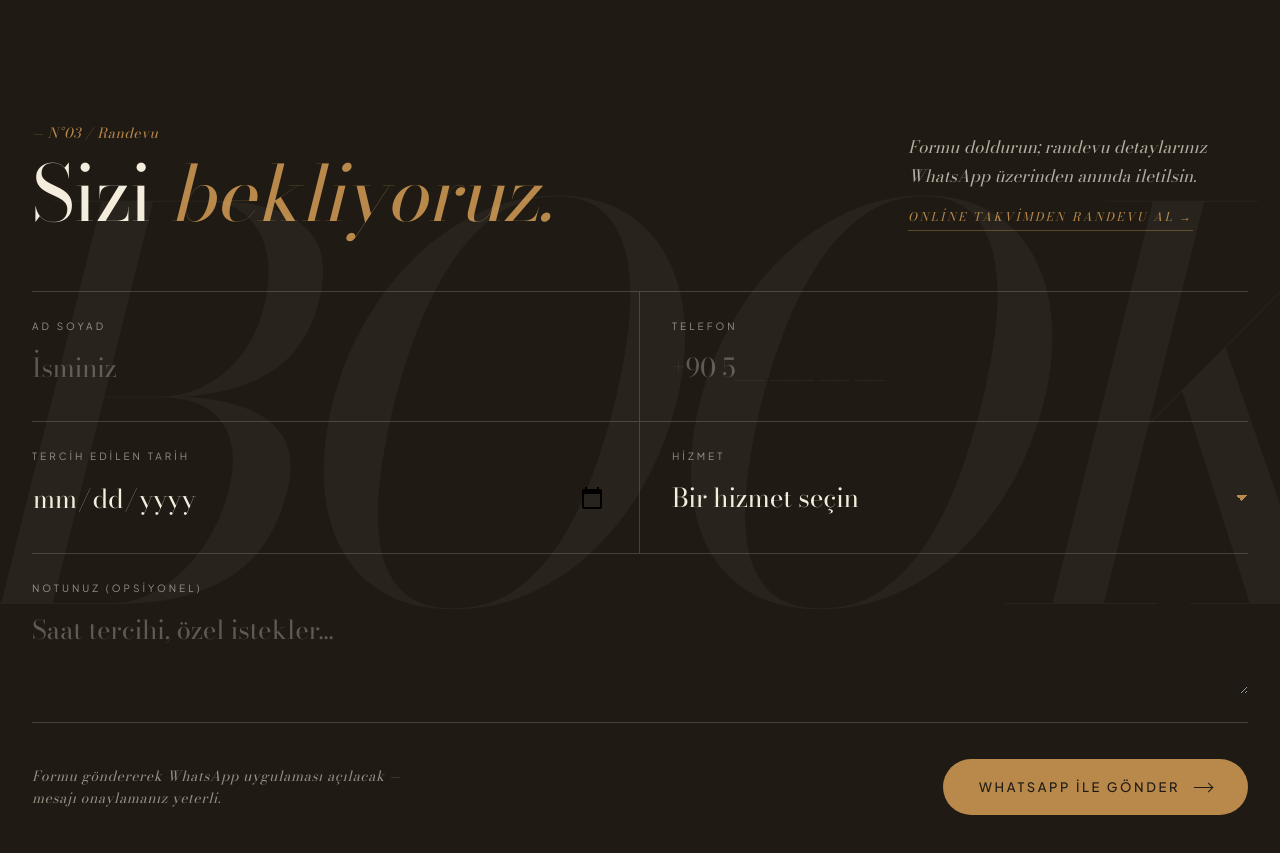
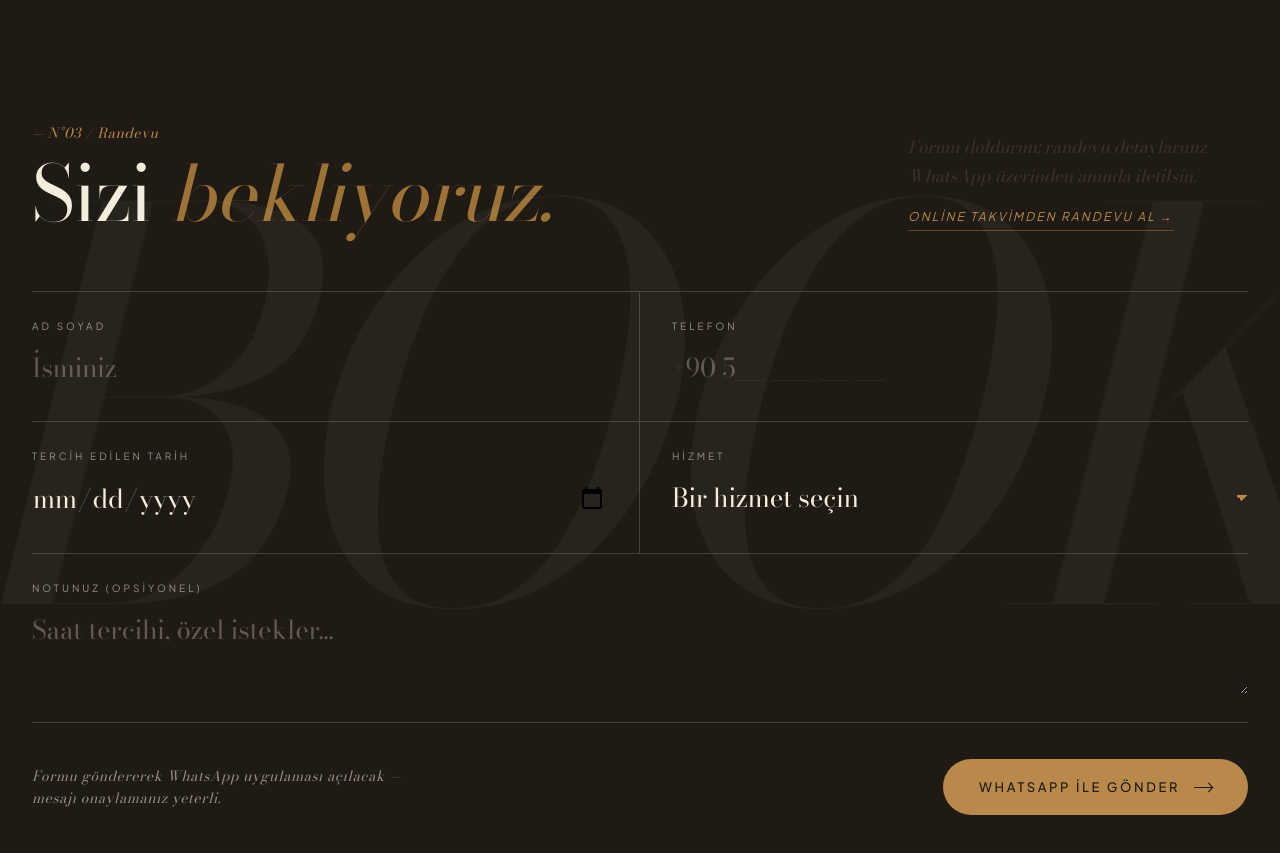
Before and after one commit to poyrazhawk-arch/maison-lale, a Next.js app: page / in a window 1280 px wide. Shown: the part 3800-4653 px from the top of the page. Built offline with nearby package versions, Linux system fonts and the light colour scheme.

Commit message:
Replace inline styles in WhatsAppBooking with proper module classes
Header right column and calendar link were using ad-hoc inline styles
instead of the project's CSS module conventions, breaking consistency
with the rest of the dark booking section's styling.

```diff
--- a/src/components/Booking.module.css
+++ b/src/components/Booking.module.css
@@ -173,6 +173,45 @@
   width: 26px;
 }
 
+.sectionNum {
+  color: var(--gold);
+}
+
+.sectionTitle {
+  color: var(--cream);
+}
+
+.sectionTitleEm {
+  color: var(--gold);
+}
+
+.rightCol {
+  display: flex;
+  flex-direction: column;
+  align-items: flex-start;
+  gap: 16px;
+  color: rgba(244, 236, 220, 0.7);
+}
+
+.calLink {
+  display: inline-flex;
+  align-items: center;
+  gap: 8px;
+  font-family: var(--sans);
+  font-size: 12px;
+  letter-spacing: 0.18em;
+  text-transform: uppercase;
+  color: var(--gold);
+  border-bottom: 1px solid rgba(184, 137, 74, 0.4);
+  padding-bottom: 3px;
+  transition: border-color 0.25s ease, color 0.25s ease;
+}
+
+.calLink:hover {
+  border-color: var(--gold);
+  color: #cc9a55;
+}
+
 .calCta {
   border-top: 1px solid rgba(244, 236, 220, 0.18);
   padding-top: 48px;
--- a/src/components/WhatsAppBooking.tsx
+++ b/src/components/WhatsAppBooking.tsx
@@ -45,22 +45,14 @@ export default function WhatsAppBooking({ whatsappPhone, salonName }: Props) {
       <div className="container">
         <div className="sec-head">
           <div className="left">
-            <div className="sec-num" style={{ color: 'var(--gold)' }}>— N°03 / Randevu</div>
-            <h2 className="sec-title" style={{ color: 'var(--cream)' }}>
-              Sizi <em style={{ color: 'var(--gold)' }}>bekliyoruz.</em>
+            <div className={`sec-num ${styles.sectionNum}`}>— N°03 / Randevu</div>
+            <h2 className={`sec-title ${styles.sectionTitle}`}>
+              Sizi <em className={styles.sectionTitleEm}>bekliyoruz.</em>
             </h2>
           </div>
-          <div className="right" style={{ color: 'rgba(244,236,220,0.7)', display: 'flex', flexDirection: 'column', gap: '16px', alignItems: 'flex-start' }}>
+          <div className={`right ${styles.rightCol}`}>
             Formu doldurun; randevu detaylarınız WhatsApp üzerinden anında iletilsin.
-            <a
-              href="/randevular"
-              style={{
-                display: 'inline-flex', alignItems: 'center', gap: '8px',
-                fontSize: '12px', letterSpacing: '0.18em', textTransform: 'uppercase',
-                color: 'var(--gold)', borderBottom: '1px solid rgba(184,137,74,0.4)',
-                paddingBottom: '3px', transition: 'border-color 0.25s',
-              }}
-            >
+            <a href="/randevular" className={styles.calLink}>
               Online Takvimden Randevu Al →
             </a>
           </div>
```
